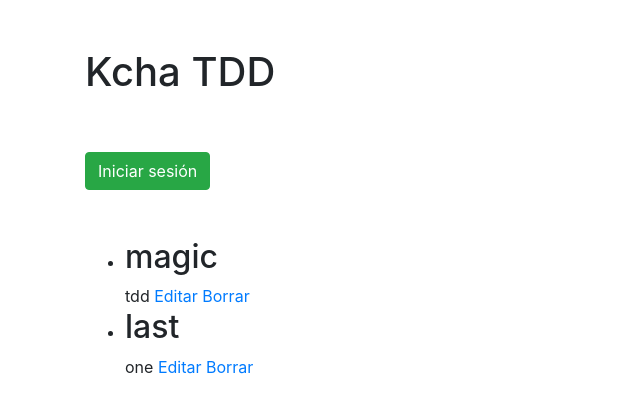
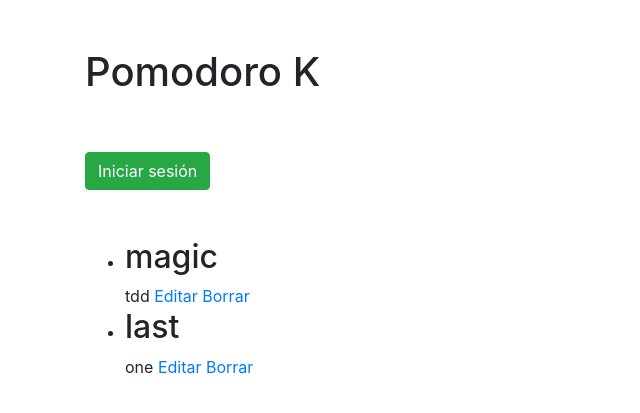
Before and after one commit to anddriex/realpy, a Flask app: page / in a window 1280 px wide. Shown: the top 413 px of the page, without its empty margins (0-640 px from the left). Run offline with Flask 2, Linux system fonts and the light colour scheme; data comes from the database, SQL or seed files in the repository; some libraries are stand-ins or nearby versions.

Commit message:
rename title

```diff
--- a/templates/edit.html
+++ b/templates/edit.html
@@ -1,13 +1,13 @@
 <!DOCTYPE html>
 <html>
 <head>
-    <title>Kcha TDD | Editar</title>
+    <title>Pomodoro K | Editar</title>
     <link rel="stylesheet" type="text/css" href="https://stackpath.bootstrapcdn.com/bootstrap/4.3.1/css/bootstrap.min.css">
 </head>
 <body>
 <div class="container">
     <br><br>
-    <h1>Kcha TDD | Editar post</h1>
+    <h1>Pomodoro K | Editar post</h1>
     <br><br>
 
     {% if not session.logged_in %}
--- a/templates/index.html
+++ b/templates/index.html
@@ -1,13 +1,13 @@
 <!DOCTYPE html>
 <html>
 <head>
-    <title>Flaskr</title>
+    <title>Pomodoro K</title>
     <link rel="stylesheet" type="text/css" href="https://stackpath.bootstrapcdn.com/bootstrap/4.3.1/css/bootstrap.min.css">
 </head>
 <body>
     <div class="container">
         <br><br>
-        <h1>Kcha TDD</h1>
+        <h1>Pomodoro K</h1>
         <br><br>
 
         {% if not session.logged_in %}
--- a/templates/login.html
+++ b/templates/login.html
@@ -1,13 +1,13 @@
 <!DOCTYPE html>
 <html>
 <head>
-    <title>Kcha Flaskr-TDD | Login</title>
+    <title>Pomodoro K | Login</title>
     <link rel="stylesheet" type="text/css" href="https://stackpath.bootstrapcdn.com/bootstrap/4.3.1/css/bootstrap.min.css">
 </head>
 <body>
     <div class="container">
         <br><br>
-        <h1>Kcha login</h1>
+        <h1>Pomodoro K</h1>
         <br><br>
 
         {% for message in get_flashed_messages() %}
```
